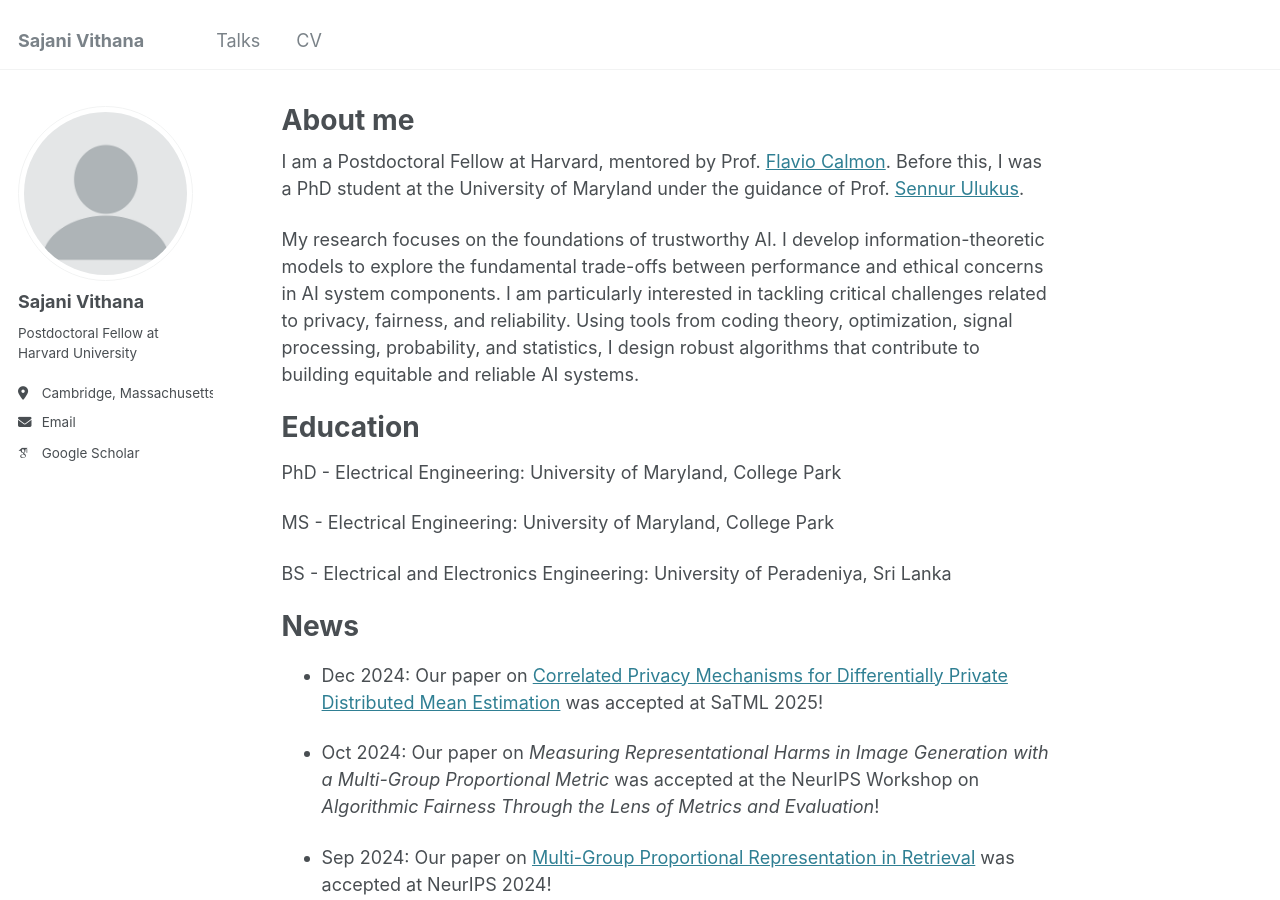
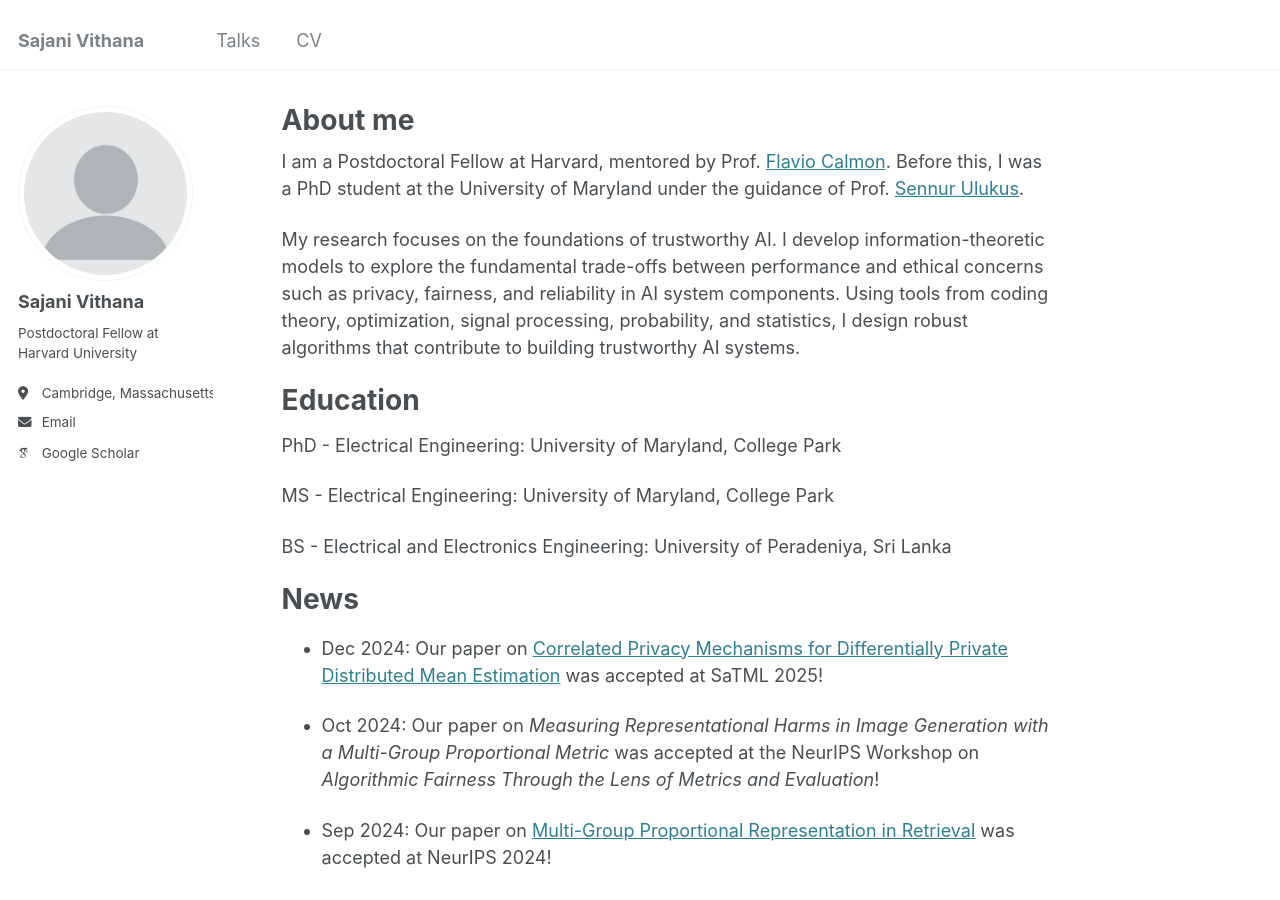
Before and after one commit to sajani-vithana/sajani-vithana.github.io, a Jekyll site: the page built from _pages/about.md, in a window 1280 px wide and 900 px high. Built offline with Jekyll 4.4.1, drawn with Linux system fonts in a browser that asks for light colours; some web fonts are replaced.

Commit message:
Update about.md

```diff
--- a/_pages/about.md
+++ b/_pages/about.md
@@ -9,7 +9,7 @@ redirect_from:
 
 I am a Postdoctoral Fellow at Harvard, mentored by Prof. [Flavio Calmon](https://people.seas.harvard.edu/~flavio/). Before this, I was a PhD student at the University of Maryland under the guidance of Prof. [Sennur Ulukus](https://user.eng.umd.edu/~ulukus/).
 
-My research focuses on the foundations of trustworthy AI. I develop information-theoretic models to explore the fundamental trade-offs between performance and ethical concerns in AI system components. I am particularly interested in tackling critical challenges related to privacy, fairness, and reliability. Using tools from coding theory, optimization, signal processing, probability, and statistics, I design robust algorithms that contribute to building equitable and reliable AI systems.
+My research focuses on the foundations of trustworthy AI. I develop information-theoretic models to explore the fundamental trade-offs between performance and ethical concerns such as privacy, fairness, and reliability in AI system components. Using tools from coding theory, optimization, signal processing, probability, and statistics, I design robust algorithms that contribute to building trustworthy AI systems.
 
 Education
 ======
```
